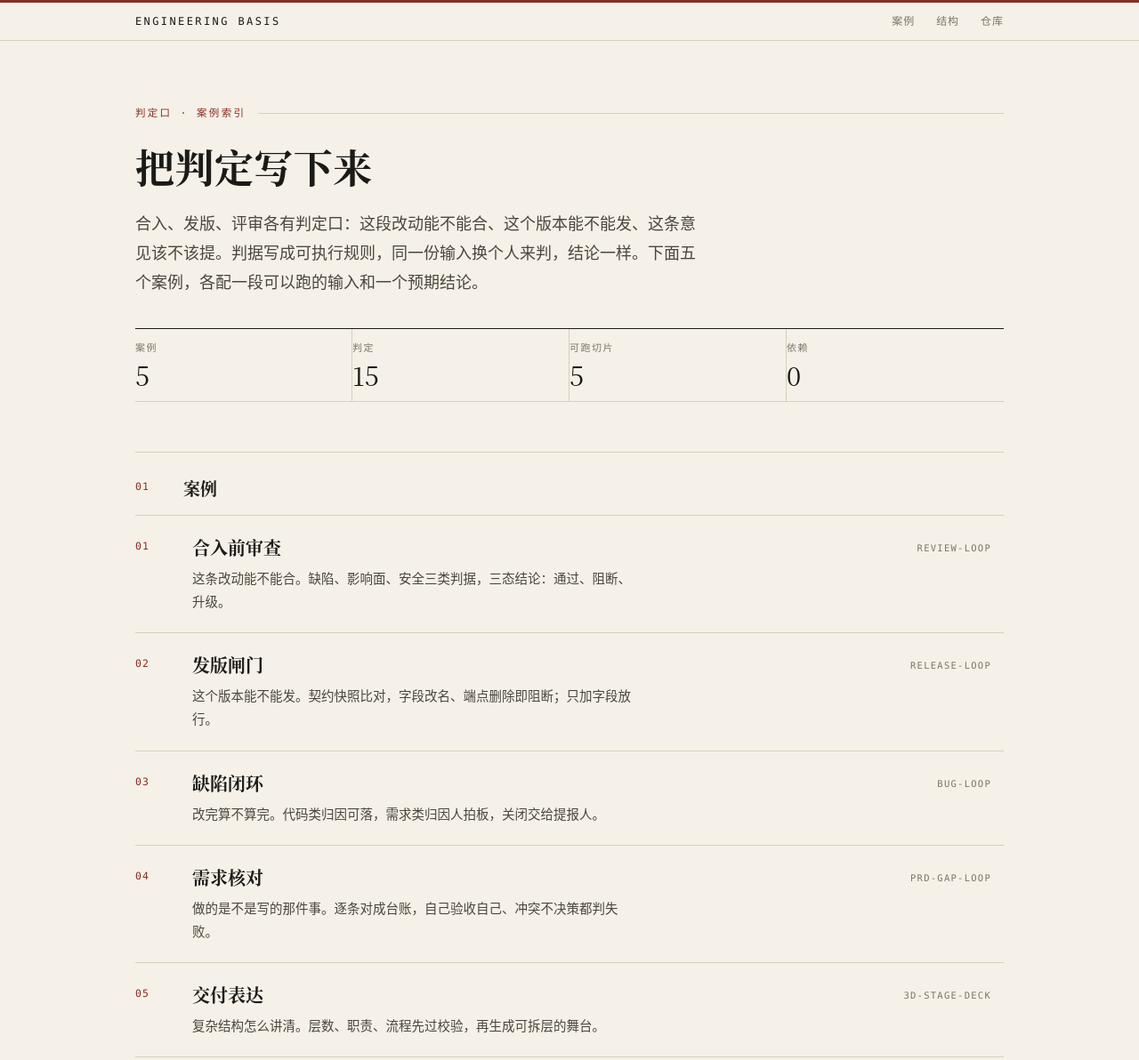
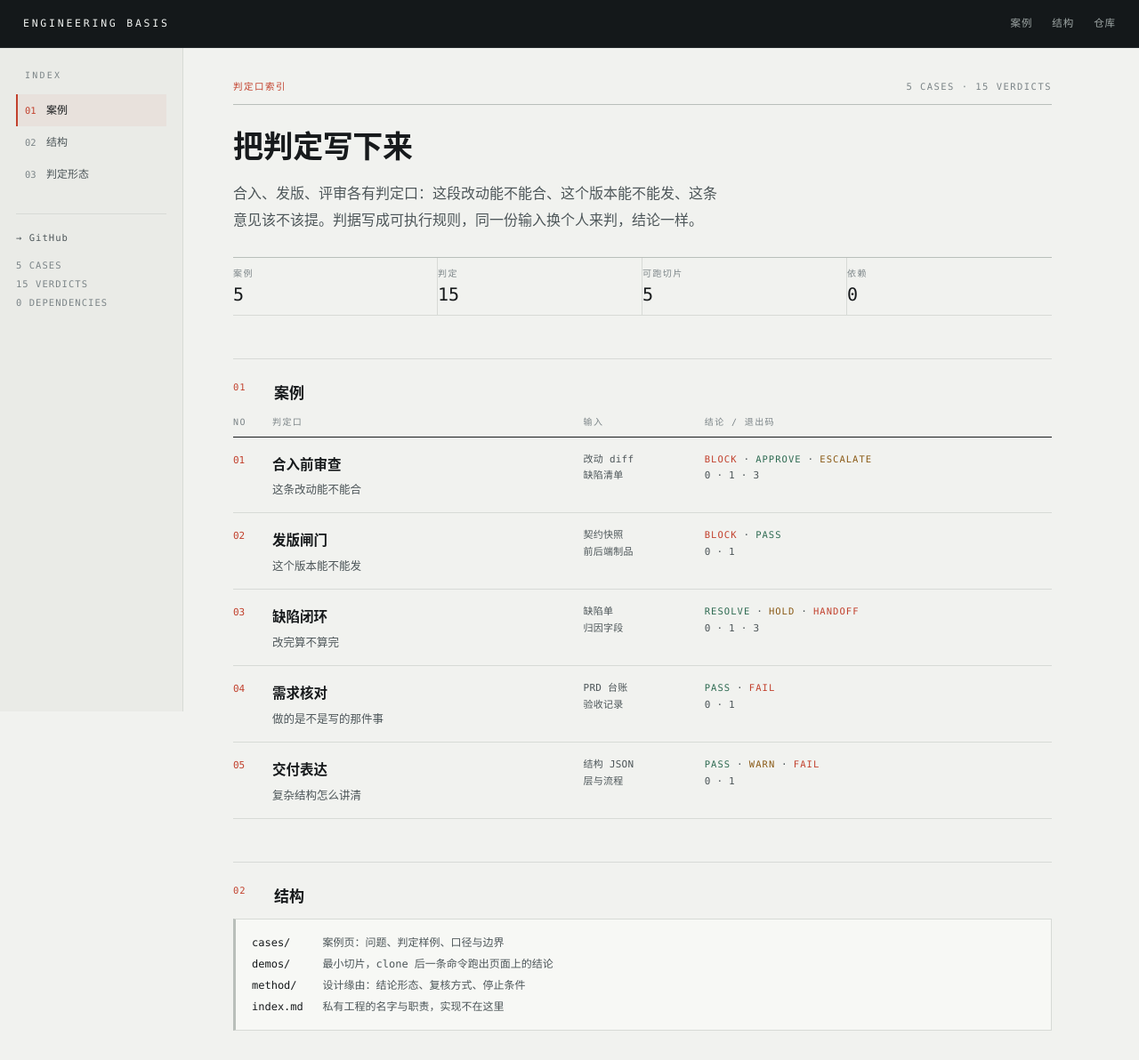
Before and after one commit to siYuanJun/engineering-basis, a plain HTML site: page index.html in a window 1280 px wide. Shown: the top 1192 px of the page at 89% size. Drawn offline with Linux system fonts and the light colour scheme.

Commit message:
style: 站点改为左侧索引与判定表骨架

```diff
--- a/assets/base.css
+++ b/assets/base.css
@@ -1,184 +1,226 @@
 :root{
-  --paper:#F5F1E8;
-  --paper-2:#EDE7D8;
-  --paper-3:#E7E0CE;
-  --ink:#1B1A17;
-  --ink-2:#4A463D;
-  --ink-3:#7C7668;
-  --rule:#D7CFBC;
-  --rule-2:#C2B8A0;
-  --seal:#8A2B22;
-  --pass:#255B47;
+  --bg:#F1F2EF;
+  --bg-2:#EAEBE7;
+  --ink:#171A1C;
+  --ink-2:#4D5659;
+  --ink-3:#7C8588;
+  --line:#D7DAD6;
+  --line-2:#B9BFBA;
+  --signal:#C2412D;
+  --pass:#2F6B52;
   --warn:#8A5A16;
-  --serif:"Songti SC","Noto Serif CJK SC","Source Han Serif SC","SimSun",Georgia,serif;
-  --sans:"PingFang SC","Noto Sans CJK SC","Microsoft YaHei",system-ui,sans-serif;
-  --mono:"IBM Plex Mono","JetBrains Mono",ui-monospace,SFMono-Regular,Menlo,Consolas,monospace;
+  --top:#14181A;
+  --sans:"PingFang SC","HarmonyOS Sans SC","Noto Sans CJK SC","Microsoft YaHei",system-ui,sans-serif;
+  --mono:"JetBrains Mono","IBM Plex Mono",ui-monospace,SFMono-Regular,Menlo,Consolas,monospace;
+  --measure:920px;
 }
 *{box-sizing:border-box}
-html{-webkit-text-size-adjust:100%}
+html{-webkit-text-size-adjust:100%;scroll-behavior:smooth}
 body{
-  margin:0;background:var(--paper);color:var(--ink);
-  font:16.5px/1.78 var(--sans);
+  margin:0;padding-top:54px;background:var(--bg);color:var(--ink);
+  font:16px/1.78 var(--sans);
   -webkit-font-smoothing:antialiased;
-  text-rendering:optimizeLegibility;
 }
 a{color:inherit}
-a:focus-visible{outline:2px solid var(--seal);outline-offset:3px}
+a:focus-visible{outline:2px solid var(--signal);outline-offset:3px}
 
+/* 顶部条 */
 .top{
-  position:sticky;top:0;z-index:20;
-  background:rgba(245,241,232,.94);
-  backdrop-filter:blur(8px);
-  border-bottom:1px solid var(--rule);
-  border-top:3px solid var(--seal);
+  position:fixed;top:0;left:0;right:0;height:54px;z-index:40;
+  background:var(--top);color:#E8EBE9;
+  display:flex;align-items:center;justify-content:space-between;
+  padding:0 26px;border-bottom:1px solid #262B2E;
 }
-.top .inner{
-  max-width:1040px;margin:0 auto;padding:15px 32px;
-  display:flex;justify-content:space-between;align-items:baseline;gap:24px;
+.top .brand{
+  font:11.5px/1 var(--mono);letter-spacing:.24em;text-transform:uppercase;
+  color:#F2F4F2;text-decoration:none;
 }
-.brand{font:12px/1 var(--mono);letter-spacing:.2em;text-transform:uppercase;text-decoration:none;color:var(--ink)}
-.top nav{display:flex;gap:24px;flex-wrap:wrap}
-.top nav a{font:12px/1 var(--mono);letter-spacing:.08em;color:var(--ink-3);text-decoration:none}
-.top nav a:hover{color:var(--seal)}
+.top nav{display:flex;gap:22px;align-items:center}
+.top nav a{
+  font:11.5px/1 var(--mono);letter-spacing:.08em;color:#9FA7A6;text-decoration:none;
+}
+.top nav a:hover{color:#fff}
 
-.wrap{max-width:1040px;margin:0 auto;padding:76px 32px 104px}
+/* 左侧索引 */
+.side{
+  position:fixed;top:54px;left:0;bottom:0;width:206px;
+  background:var(--bg-2);border-right:1px solid var(--line);
+  padding:26px 18px 24px;overflow-y:auto;
+}
+.side .label{
+  font:10px/1 var(--mono);letter-spacing:.22em;text-transform:uppercase;
+  color:var(--ink-3);padding-left:10px;margin-bottom:16px;
+}
+.side nav a{
+  display:grid;grid-template-columns:24px 1fr;align-items:baseline;
+  padding:9px 0 9px 8px;border-left:2px solid transparent;
+  font:12px/1.5 var(--mono);color:var(--ink-2);text-decoration:none;
+}
+.side nav a span{color:var(--ink-3);font-size:10.5px}
+.side nav a:hover{color:var(--ink)}
+.side nav a.on{color:var(--ink);border-left-color:var(--signal);background:rgba(194,65,45,.055)}
+.side nav a.on span{color:var(--signal)}
+.side-foot{
+  margin-top:26px;padding-top:16px;border-top:1px solid var(--line);
+  font:10.5px/2 var(--mono);letter-spacing:.1em;color:var(--ink-3);
+}
+.side-foot a{display:block;color:var(--ink-2);text-decoration:none;margin-bottom:10px}
+.side-foot a:hover{color:var(--signal)}
 
-.eyebrow{
-  font:11.5px/1 var(--mono);letter-spacing:.2em;text-transform:uppercase;
-  color:var(--seal);display:flex;align-items:center;gap:14px;
+/* 正文 */
+.main{margin-left:206px;padding:36px 56px 96px}
+.main > *{max-width:var(--measure)}
+
+.kicker{
+  display:flex;justify-content:space-between;align-items:baseline;gap:20px;
+  padding-bottom:12px;border-bottom:1px solid var(--line-2);
+  font:10.5px/1.4 var(--mono);letter-spacing:.14em;text-transform:uppercase;color:var(--ink-3);
 }
-.eyebrow::after{content:"";flex:1;height:1px;background:var(--rule)}
+.kicker .lead-word{color:var(--signal)}
 
 h1{
-  font-family:var(--serif);font-weight:600;
-  font-size:clamp(30px,4.4vw,44px);line-height:1.34;letter-spacing:.01em;
-  margin:24px 0 18px;text-wrap:balance;
+  font-size:clamp(28px,3.4vw,34px);line-height:1.36;font-weight:600;
+  letter-spacing:-.012em;margin:22px 0 16px;
 }
-.lead{color:var(--ink-2);font-size:18px;line-height:1.82;margin:0;max-width:64ch}
+.lead{color:var(--ink-2);font-size:16px;line-height:1.85;margin:0 0 8px;max-width:62ch}
 .meta{
-  font:11.5px/1.7 var(--mono);letter-spacing:.06em;color:var(--ink-3);
-  margin:28px 0 0;padding:11px 0;
-  border-top:1px solid var(--rule);border-bottom:1px solid var(--rule);
+  font:10.5px/1.7 var(--mono);letter-spacing:.06em;color:var(--ink-3);
+  margin:24px 0 0;padding:10px 0;border-top:1px solid var(--line);border-bottom:1px solid var(--line);
 }
 
 h2{
-  position:relative;
-  font-family:var(--serif);font-weight:600;font-size:19px;line-height:1.5;
-  margin:56px 0 16px;padding:26px 0 0 54px;
-  border-top:1px solid var(--rule);
+  position:relative;font-size:17px;font-weight:600;line-height:1.5;
+  margin:48px 0 14px;padding:24px 0 0 46px;border-top:1px solid var(--line);
 }
 h2 .n{
-  position:absolute;left:0;top:33px;
-  font:11.5px/1 var(--mono);letter-spacing:.1em;color:var(--seal);
+  position:absolute;left:0;top:26px;
+  font:10.5px/1 var(--mono);letter-spacing:.1em;color:var(--signal);
 }
+h3{font-size:14px;font-weight:600;margin:26px 0 8px;color:var(--ink)}
 
-p{margin:0 0 16px;max-width:76ch}
-ul{margin:0 0 20px;padding-left:1.15em;max-width:76ch}
-li{margin:0 0 7px;color:var(--ink-2)}
-li::marker{color:var(--rule-2)}
+p{margin:0 0 14px;max-width:76ch}
+ul{margin:0 0 18px;padding-left:1.1em;max-width:76ch}
+li{margin:0 0 6px;color:var(--ink-2)}
+li::marker{color:var(--line-2)}
 
-/* 判定块：上边线分隔，不做卡片嵌套 */
-.cards{display:grid;grid-template-columns:minmax(0,1fr);margin:8px 0 8px}
-.card{border-top:1px solid var(--rule);padding:24px 0 10px;min-width:0}
-.card:last-child{border-bottom:1px solid var(--rule)}
-.hd{display:flex;justify-content:space-between;align-items:baseline;gap:20px;margin-bottom:14px}
-.hd b{font-family:var(--serif);font-weight:600;font-size:16.5px;line-height:1.5;min-width:0}
+/* 案例索引表 */
+.idx{width:100%;border-collapse:collapse;margin:8px 0 0;font-size:14px}
+.idx th{
+  font:10px/1.4 var(--mono);letter-spacing:.14em;text-transform:uppercase;
+  color:var(--ink-3);text-align:left;font-weight:400;
+  padding:0 14px 9px 0;border-bottom:1px solid var(--ink);
+}
+.idx td{padding:16px 14px 16px 0;border-bottom:1px solid var(--line);vertical-align:top}
+.idx tr:hover td{background:rgba(255,255,255,.55)}
+.idx .no{width:44px;font:11px/1.5 var(--mono);color:var(--signal);padding-top:18px}
+.idx .name{width:38%}
+.idx .name a{display:block;font-weight:600;font-size:15.5px;text-decoration:none;color:var(--ink)}
+.idx .name a:hover{color:var(--signal)}
+.idx .name .sub{display:block;color:var(--ink-2);font-size:12.5px;line-height:1.7;margin-top:4px}
+.idx .in,.idx .out2{font:11px/1.7 var(--mono);color:var(--ink-2);letter-spacing:.02em}
+.idx .out2 .v{white-space:nowrap}
+
+.v{font:10.5px/1 var(--mono);letter-spacing:.1em}
+.v.block{color:var(--signal)}
+.v.pass{color:var(--pass)}
+.v.warn{color:var(--warn)}
+
+/* 规格行 */
+.figures{
+  display:grid;grid-template-columns:repeat(4,1fr);
+  margin:28px 0 0;padding:0;border-top:1px solid var(--line-2);border-bottom:1px solid var(--line);
+}
+.figures div{padding:13px 14px 13px 0;border-right:1px solid var(--line)}
+.figures div:last-child{border-right:0}
+.figures dt{font:10px/1 var(--mono);letter-spacing:.14em;text-transform:uppercase;color:var(--ink-3)}
+.figures dd{margin:8px 0 0;font:20px/1 var(--mono);color:var(--ink)}
+
+/* 文件树 */
+.tree{
+  font:12px/2 var(--mono);color:var(--ink-2);
+  background:#F7F8F5;border:1px solid var(--line);border-left:3px solid var(--line-2);
+  padding:14px 18px;margin:10px 0 0;overflow-x:auto;white-space:pre;
+}
+.tree b{color:var(--ink);font-weight:500}
+
+/* 判定块 */
+.cards{display:grid;grid-template-columns:minmax(0,1fr);margin:10px 0 4px}
+.card{border-top:1px solid var(--line);padding:22px 0 8px;min-width:0}
+.card:last-child{border-bottom:1px solid var(--line)}
+.hd{display:flex;justify-content:space-between;align-items:baseline;gap:18px;margin-bottom:13px}
+.hd b{font-size:15px;font-weight:600;min-width:0}
 .badge{
-  position:relative;flex:none;
-  font:11px/1 var(--mono);letter-spacing:.16em;padding:5px 0 5px 16px;margin-right:-.16em;
+  position:relative;flex:none;margin-right:-.1em;
+  font:10.5px/1 var(--mono);letter-spacing:.1em;padding:4px 0 4px 14px;
 }
-.badge::before{content:"";position:absolute;left:0;top:50%;width:7px;height:7px;margin-top:-3.5px}
-.badge.block{color:var(--seal)}
-.badge.block::before{background:var(--seal)}
+.badge::before{content:"";position:absolute;left:0;top:50%;width:6px;height:6px;margin-top:-3px}
+.badge.block{color:var(--signal)}
+.badge.block::before{background:var(--signal)}
 .badge.approve{color:var(--pass)}
 .badge.approve::before{background:var(--pass)}
 .badge.escalate{color:var(--warn)}
 .badge.escalate::before{background:var(--warn);transform:rotate(45deg)}
 
 .cmd{
-  font:12.5px/1.75 var(--mono);color:var(--ink-2);
-  background:var(--paper-2);border-left:3px solid var(--rule-2);
-  padding:11px 15px;margin:0 0 10px;
-  white-space:pre;overflow-x:auto;
+  font:12px/1.75 var(--mono);color:#DDE3E0;background:#1B2023;
+  border-left:3px solid #39423F;
+  padding:12px 15px;margin:0 0 8px;white-space:pre;overflow-x:auto;
 }
 .out{
-  font:12.5px/1.72 var(--mono);color:var(--ink);
-  background:var(--paper-3);border-left:3px solid var(--ink-3);
-  padding:13px 15px;margin:0 0 14px;
-  white-space:pre-wrap;overflow-wrap:anywhere;
+  font:12px/1.75 var(--mono);color:var(--ink);background:#F7F8F5;
+  border:1px solid var(--line);border-left:3px solid var(--line-2);
+  padding:12px 15px;margin:0 0 13px;white-space:pre-wrap;overflow-wrap:anywhere;
 }
-.say{color:var(--ink-2);font-size:14.5px;line-height:1.85;margin:0 0 24px;max-width:74ch}
+.say{color:var(--ink-2);font-size:13.5px;line-height:1.85;margin:0 0 22px;max-width:74ch}
 
-.rule{
-  border-top:1px solid var(--rule);border-bottom:1px solid var(--rule);
-  padding:20px 0 12px;margin:16px 0;
+.rule{border-top:1px solid var(--line);border-bottom:1px solid var(--line);padding:18px 0 10px;margin:16px 0}
+.rule b{display:block;font-size:14px;font-weight:600;margin-bottom:11px}
+
+table{width:100%;border-collapse:collapse;margin:12px 0 10px;font-size:13.5px}
+th{
+  font:10px/1.4 var(--mono);letter-spacing:.12em;text-transform:uppercase;
+  color:var(--ink-3);text-align:left;padding:0 14px 8px 0;
+  border-bottom:1px solid var(--ink);font-weight:400;
 }
-.rule b{display:block;font-family:var(--serif);font-weight:600;font-size:15.5px;margin-bottom:12px}
+td{padding:12px 14px 12px 0;border-bottom:1px solid var(--line);vertical-align:top;color:var(--ink-2)}
+td:first-child{width:160px;color:var(--ink);font-weight:600}
 
-table{width:100%;border-collapse:collapse;margin:14px 0 12px;font-size:14.5px}
-th{
-  font:11px/1.4 var(--mono);letter-spacing:.1em;color:var(--ink-3);
-  text-align:left;padding:0 16px 9px 0;border-bottom:1px solid var(--ink);font-weight:400;
-}
-td{padding:13px 16px 13px 0;border-bottom:1px solid var(--rule);vertical-align:top;color:var(--ink-2)}
-td:first-child{width:168px;color:var(--ink);font-weight:600}
-
-.k{font:11.5px/1.85 var(--mono);color:var(--ink-3);max-width:76ch;letter-spacing:.02em}
+.k{font:10.5px/1.9 var(--mono);color:var(--ink-3);max-width:76ch;letter-spacing:.02em}
 
 .quote{
-  font-family:var(--serif);font-size:19px;line-height:1.92;
-  color:var(--ink);border-left:2px solid var(--seal);
-  padding:2px 0 2px 22px;margin:6px 0 0;max-width:58ch;
+  font-size:16px;line-height:1.9;color:var(--ink);border-left:2px solid var(--signal);
+  padding:4px 0 4px 20px;margin:10px 0 0;max-width:58ch;
 }
 
 footer{
-  margin-top:76px;padding-top:18px;border-top:1px solid var(--rule);
-  font:11.5px/1.9 var(--mono);color:var(--ink-3);letter-spacing:.02em;max-width:78ch;
+  margin-top:64px;padding-top:16px;border-top:1px solid var(--line-2);
+  font:10.5px/1.9 var(--mono);color:var(--ink-3);letter-spacing:.02em;
 }
 
-.figures{
-  display:grid;grid-template-columns:repeat(4,1fr);margin:36px 0 4px;padding:0;
-  border-top:1px solid var(--ink);border-bottom:1px solid var(--rule);
+@media (max-width:1000px){
+  .side{display:none}
+  .main{margin-left:0;padding:32px 28px 80px}
+  .top nav{gap:16px}
 }
-.figures div{padding:16px 18px 15px 0;border-right:1px solid var(--rule)}
-.figures div:last-child{border-right:0}
-.figures dt{font:11px/1 var(--mono);letter-spacing:.14em;color:var(--ink-3)}
-.figures dd{margin:10px 0 0;font-family:var(--serif);font-size:29px;line-height:1}
-
-.item{
-  display:grid;grid-template-columns:44px minmax(0,1fr) auto;column-gap:20px;
-  padding:22px 14px 22px 0;border-top:1px solid var(--rule);text-decoration:none;
-  transition:background .18s;
-}
-.item:last-of-type{border-bottom:1px solid var(--rule)}
-.item:hover{background:rgba(138,43,34,.05)}
-.item .idx{grid-column:1;grid-row:1;font:11.5px/1 var(--mono);color:var(--seal);letter-spacing:.1em;padding-top:7px}
-.item b{grid-column:2;grid-row:1;font-family:var(--serif);font-weight:600;font-size:20px;line-height:1.4}
-.item .desc{grid-column:2;grid-row:2;color:var(--ink-2);font-size:14.5px;line-height:1.8;margin-top:7px;max-width:62ch}
-.item .tag{
-  grid-column:3;grid-row:1;align-self:start;margin:0;padding-top:9px;
-  font:10.5px/1 var(--mono);letter-spacing:.12em;color:var(--ink-3);white-space:nowrap;
-}
-
-.cols{display:grid;grid-template-columns:1fr 1fr;gap:0;border-top:1px solid var(--rule)}
-.cols div{padding:19px 26px 19px 0;border-bottom:1px solid var(--rule)}
-.cols div b{display:block;font:11.5px/1 var(--mono);letter-spacing:.12em;color:var(--seal);margin-bottom:9px}
-.cols div p{color:var(--ink-2);font-size:14.5px;margin:0;max-width:42ch}
-
 @media (max-width:760px){
+  body{padding-top:50px}
+  .top{padding:0 18px;height:50px}
+  .main{padding:28px 18px 64px}
+  h1{font-size:25px;line-height:1.42}
+  .lead{font-size:15px}
+  h2{padding-left:0;margin-top:40px}
+  h2 .n{position:static;display:block;margin-bottom:6px}
+  .kicker span:last-child{display:none}
+  .tree{white-space:pre-wrap;overflow-wrap:anywhere;font-size:11px}
   .figures{grid-template-columns:repeat(2,1fr)}
   .figures div:nth-child(2){border-right:0}
-  .item{grid-template-columns:34px minmax(0,1fr)}
-  .item .tag{display:none}
-  .item b{font-size:18px}
-  .cols{grid-template-columns:1fr}
-  .top .inner{padding:14px 20px}
-  .top nav{gap:16px}
-  .wrap{padding:48px 20px 72px}
-  h1{font-size:29px}
-  .lead{font-size:16.5px}
-  h2{padding-left:0}
-  h2 .n{position:static;display:block;margin-bottom:6px}
   .hd{flex-direction:column;gap:6px;align-items:flex-start}
-  td:first-child{width:120px}
+  .idx thead{display:none}
+  .idx tr{display:block;padding:14px 0;border-bottom:1px solid var(--line)}
+  .idx td{display:block;padding:0;border:0;width:auto}
+  .idx tr:hover td{background:none}
+  .idx .no{padding:0 0 4px}
+  .idx .name{padding-bottom:6px}
+  .idx .in{padding-bottom:2px}
+  td:first-child{width:auto}
 }
--- a/index.html
+++ b/index.html
@@ -9,21 +9,36 @@
 <body>
 
 <header class="top">
-  <div class="inner">
-    <a class="brand" href="index.html">Engineering Basis</a>
-    <nav>
-      <a href="#cases">案例</a>
-      <a href="#structure">结构</a>
-      <a href="https://github.com/siYuanJun/engineering-basis">仓库</a>
-    </nav>
-  </div>
+  <a class="brand" href="index.html">Engineering Basis</a>
+  <nav>
+    <a href="index.html#cases">案例</a>
+    <a href="index.html#structure">结构</a>
+    <a href="https://github.com/siYuanJun/engineering-basis">仓库</a>
+  </nav>
 </header>
 
-<div class="wrap">
+<aside class="side">
+  <div class="label">Index</div>
+  <nav>
+    <a class="on" href="#cases"><span>01</span>案例</a>
+    <a href="#structure"><span>02</span>结构</a>
+    <a href="#rule"><span>03</span>判定形态</a>
+  </nav>
+  <div class="side-foot">
+    <a href="https://github.com/siYuanJun/engineering-basis">→ GitHub</a>
+    5 CASES<br>15 VERDICTS<br>0 DEPENDENCIES
+  </div>
+</aside>
 
-  <div class="eyebrow">判定口 · 案例索引</div>
+<main class="main">
+
+  <div class="kicker">
+    <span class="lead-word">判定口索引</span>
+    <span>5 CASES · 15 VERDICTS</span>
+  </div>
+
   <h1>把判定写下来</h1>
-  <p class="lead">合入、发版、评审各有判定口：这段改动能不能合、这个版本能不能发、这条意见该不该提。判据写成可执行规则，同一份输入换个人来判，结论一样。下面五个案例，各配一段可以跑的输入和一个预期结论。</p>
+  <p class="lead">合入、发版、评审各有判定口：这段改动能不能合、这个版本能不能发、这条意见该不该提。判据写成可执行规则，同一份输入换个人来判，结论一样。</p>
 
   <dl class="figures">
     <div><dt>案例</dt><dd>5</dd></div>
@@ -34,57 +49,59 @@
 
   <h2 id="cases"><span class="n">01</span>案例</h2>
 
-  <a class="item" href="cases/review-loop.html">
-    <span class="idx">01</span>
-    <b>合入前审查</b>
-    <span class="desc">这条改动能不能合。缺陷、影响面、安全三类判据，三态结论：通过、阻断、升级。</span>
-    <span class="tag">REVIEW-LOOP</span>
-  </a>
-
-  <a class="item" href="cases/release-loop.html">
-    <span class="idx">02</span>
-    <b>发版闸门</b>
-    <span class="desc">这个版本能不能发。契约快照比对，字段改名、端点删除即阻断；只加字段放行。</span>
-    <span class="tag">RELEASE-LOOP</span>
-  </a>
-
-  <a class="item" href="cases/bug-loop.html">
-    <span class="idx">03</span>
-    <b>缺陷闭环</b>
-    <span class="desc">改完算不算完。代码类归因可落，需求类归因人拍板，关闭交给提报人。</span>
-    <span class="tag">BUG-LOOP</span>
-  </a>
-
-  <a class="item" href="cases/prd-gap-loop.html">
-    <span class="idx">04</span>
-    <b>需求核对</b>
-    <span class="desc">做的是不是写的那件事。逐条对成台账，自己验收自己、冲突不决策都判失败。</span>
-    <span class="tag">PRD-GAP-LOOP</span>
-  </a>
-
-  <a class="item" href="cases/stage-spec.html">
-    <span class="idx">05</span>
-    <b>交付表达</b>
-    <span class="desc">复杂结构怎么讲清。层数、职责、流程先过校验，再生成可拆层的舞台。</span>
-    <span class="tag">3D-STAGE-DECK</span>
-  </a>
+  <table class="idx">
+    <thead>
+      <tr><th>No</th><th>判定口</th><th>输入</th><th>结论 / 退出码</th></tr>
+    </thead>
+    <tbody>
+      <tr>
+        <td class="no">01</td>
+        <td class="name"><a href="cases/review-loop.html">合入前审查</a><span class="sub">这条改动能不能合</span></td>
+        <td class="in">改动 diff<br>缺陷清单</td>
+        <td class="out2"><span class="v block">BLOCK</span> · <span class="v pass">APPROVE</span> · <span class="v warn">ESCALATE</span><br>0 · 1 · 3</td>
+      </tr>
+      <tr>
+        <td class="no">02</td>
+        <td class="name"><a href="cases/release-loop.html">发版闸门</a><span class="sub">这个版本能不能发</span></td>
+        <td class="in">契约快照<br>前后端制品</td>
+        <td class="out2"><span class="v block">BLOCK</span> · <span class="v pass">PASS</span><br>0 · 1</td>
+      </tr>
+      <tr>
+        <td class="no">03</td>
+        <td class="name"><a href="cases/bug-loop.html">缺陷闭环</a><span class="sub">改完算不算完</span></td>
+        <td class="in">缺陷单<br>归因字段</td>
+        <td class="out2"><span class="v pass">RESOLVE</span> · <span class="v warn">HOLD</span> · <span class="v block">HANDOFF</span><br>0 · 1 · 3</td>
+      </tr>
+      <tr>
+        <td class="no">04</td>
+        <td class="name"><a href="cases/prd-gap-loop.html">需求核对</a><span class="sub">做的是不是写的那件事</span></td>
+        <td class="in">PRD 台账<br>验收记录</td>
+        <td class="out2"><span class="v pass">PASS</span> · <span class="v block">FAIL</span><br>0 · 1</td>
+      </tr>
+      <tr>
+        <td class="no">05</td>
+        <td class="name"><a href="cases/stage-spec.html">交付表达</a><span class="sub">复杂结构怎么讲清</span></td>
+        <td class="in">结构 JSON<br>层与流程</td>
+        <td class="out2"><span class="v pass">PASS</span> · <span class="v warn">WARN</span> · <span class="v block">FAIL</span><br>0 · 1</td>
+      </tr>
+    </tbody>
+  </table>
 
   <h2 id="structure"><span class="n">02</span>结构</h2>
 
-  <div class="cols">
-    <div><b>cases</b><p>问题、判定样例、口径与边界。一页说清一件事。</p></div>
-    <div><b>demos</b><p>最小切片。clone 后一条命令跑出页面上的结论。</p></div>
-    <div><b>method</b><p>为什么这样设计：结论形态、复核方式、停止条件。</p></div>
-    <div><b>index</b><p>私有工程的名字与职责，实现不在这里。</p></div>
-  </div>
+<pre class="tree"><b>cases/</b>     案例页：问题、判定样例、口径与边界
+<b>demos/</b>     最小切片，clone 后一条命令跑出页面上的结论
+<b>method/</b>    设计缘由：结论形态、复核方式、停止条件
+<b>index.md</b>   私有工程的名字与职责，实现不在这里</pre>
 
-  <h2><span class="n">03</span>一条判断长什么样</h2>
+  <h2 id="rule"><span class="n">03</span>判定形态</h2>
+
   <p class="quote">结论有固定形态，不出现“基本可以”“再看看”。每条结论能被另一个人重放：位置、主张、证据、复核方式，缺一项不成立。做不到收敛就停手。</p>
 
   <footer>
     公开的是判定切片；完整工程（台账、指标、交接单、发版报告）在私有仓。样例为构造输入，用于复现判定。
   </footer>
 
-</div>
+</main>
 </body>
 </html>
```
Also changed, not shown: cases/bug-loop.html (+23 -10 lines), cases/prd-gap-loop.html (+23 -10 lines), cases/release-loop.html (+23 -10 lines), cases/review-loop.html (+23 -10 lines), cases/stage-spec.html (+23 -10 lines).
